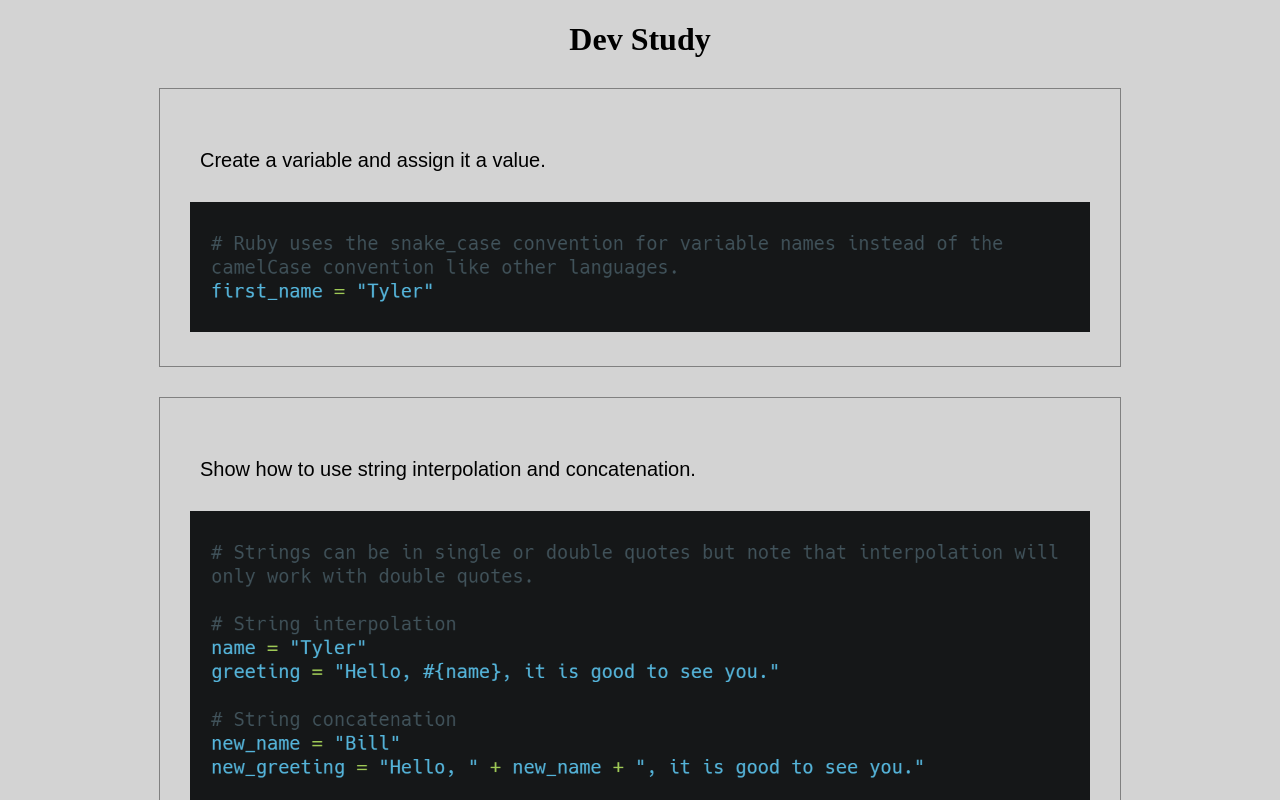
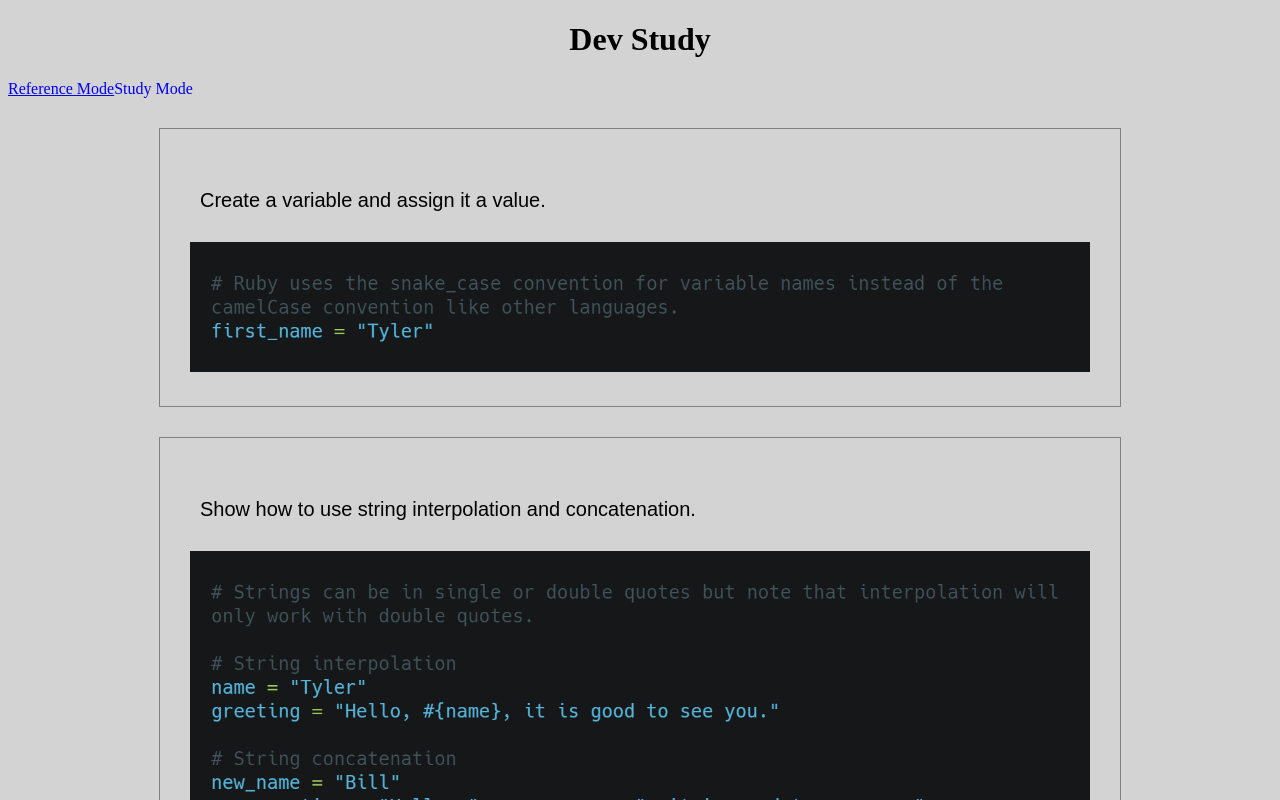
Before and after one commit to LuckyT89/dev-study, a React (Create React App) app: page / in a window 1280 px wide. Shown: the top 800 px of the page. Built offline with nearby package versions, Linux system fonts and the light colour scheme.

Commit message:
set up routes

```diff
--- a/package.json
+++ b/package.json
@@ -8,6 +8,7 @@
     "@testing-library/user-event": "^12.8.3",
     "react": "^17.0.2",
     "react-dom": "^17.0.2",
+    "react-router-dom": "^5.2.0",
     "react-scripts": "4.0.3",
     "web-vitals": "^1.1.2"
   },
--- a/src/App.js
+++ b/src/App.js
@@ -1,4 +1,6 @@
+import { Switch, Route } from 'react-router-dom';
 import './App.css';
+import Nav from './components/JS/Nav';
 import PostContainer from './components/JS/PostContainer';
 
 function App() {
@@ -45,7 +47,18 @@ function App() {
   return (
     <div className="App">
       <h1>Dev Study</h1>
-      <PostContainer posts={posts}/>
+      <Nav />
+
+      <Switch>
+        <Route exact path='/'>
+          <PostContainer posts={posts}/>
+        </Route>
+
+        <Route exact path='/study'>
+          <h2>Study Mode!!!</h2>
+        </Route>
+      </Switch>
+
     </div>
   );
 }
--- /dev/null
+++ b/src/components/JS/Nav.js
@@ -0,0 +1,13 @@
+import '../CSS/Nav.css';
+import { NavLink } from 'react-router-dom';
+
+function Nav() {
+    return (
+        <div className="nav">
+            <NavLink to='/' exact style={{textDecoration: 'none'}} activeStyle={{textDecoration: 'underline'}} >Reference Mode</NavLink>
+            <NavLink to='/study' exact style={{textDecoration: 'none'}} activeStyle={{textDecoration: 'underline'}} >Study Mode</NavLink>
+        </div>
+    );
+}
+
+export default Nav;
--- a/src/components/JS/PostContainer.js
+++ b/src/components/JS/PostContainer.js
@@ -2,8 +2,6 @@ import '../CSS/PostContainer.css';
 import Post from './Post';
 
 function PostContainer({ posts }) {
-
-    console.log(posts);
 
     const postCards = posts.map((post) => <Post key={post.imagePath} prompt={post.prompt} imagePath={post.imagePath} />)
 
--- a/src/index.js
+++ b/src/index.js
@@ -2,10 +2,13 @@ import React from 'react';
 import ReactDOM from 'react-dom';
 import './index.css';
 import App from './App';
+import { BrowserRouter as Router } from 'react-router-dom';
 
 ReactDOM.render(
   <React.StrictMode>
-    <App />
+    <Router>
+      <App />
+    </Router>
   </React.StrictMode>,
   document.getElementById('root')
 );
```
Also changed, not shown: src/components/CSS/Nav.css (added), 1 other file (tests, documents, lock files or other folders).
